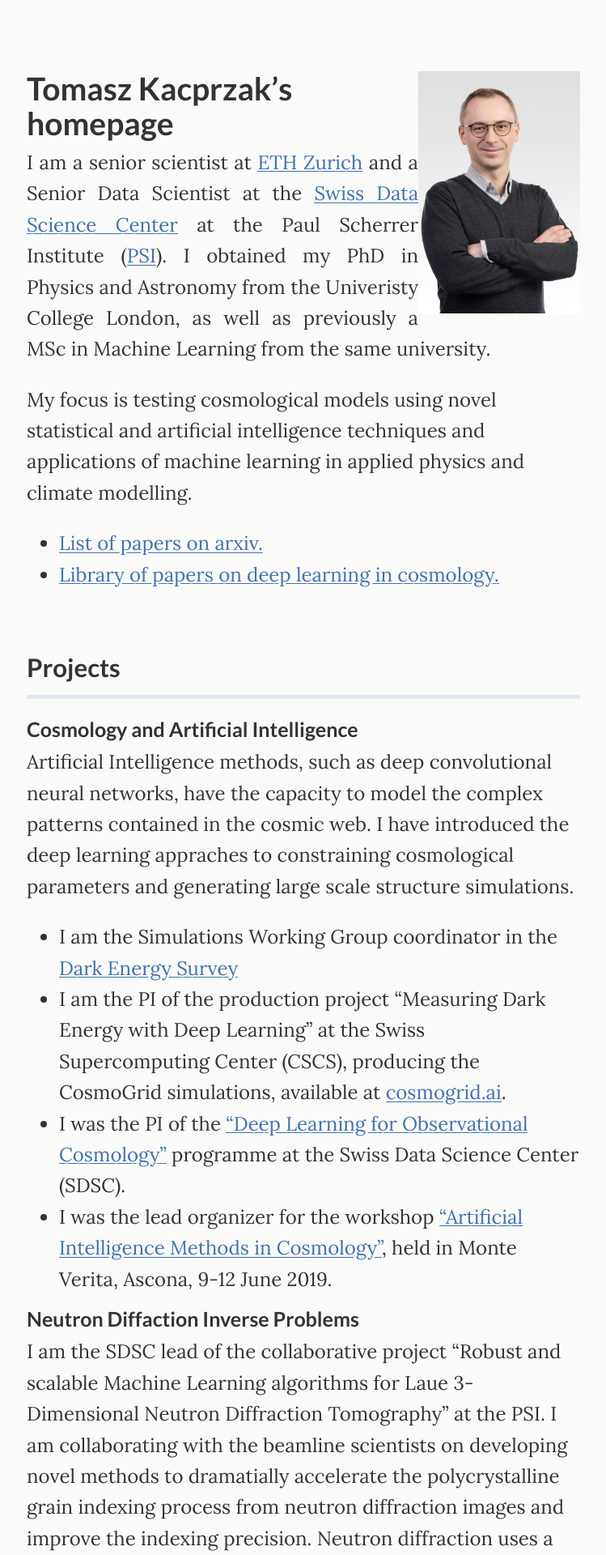
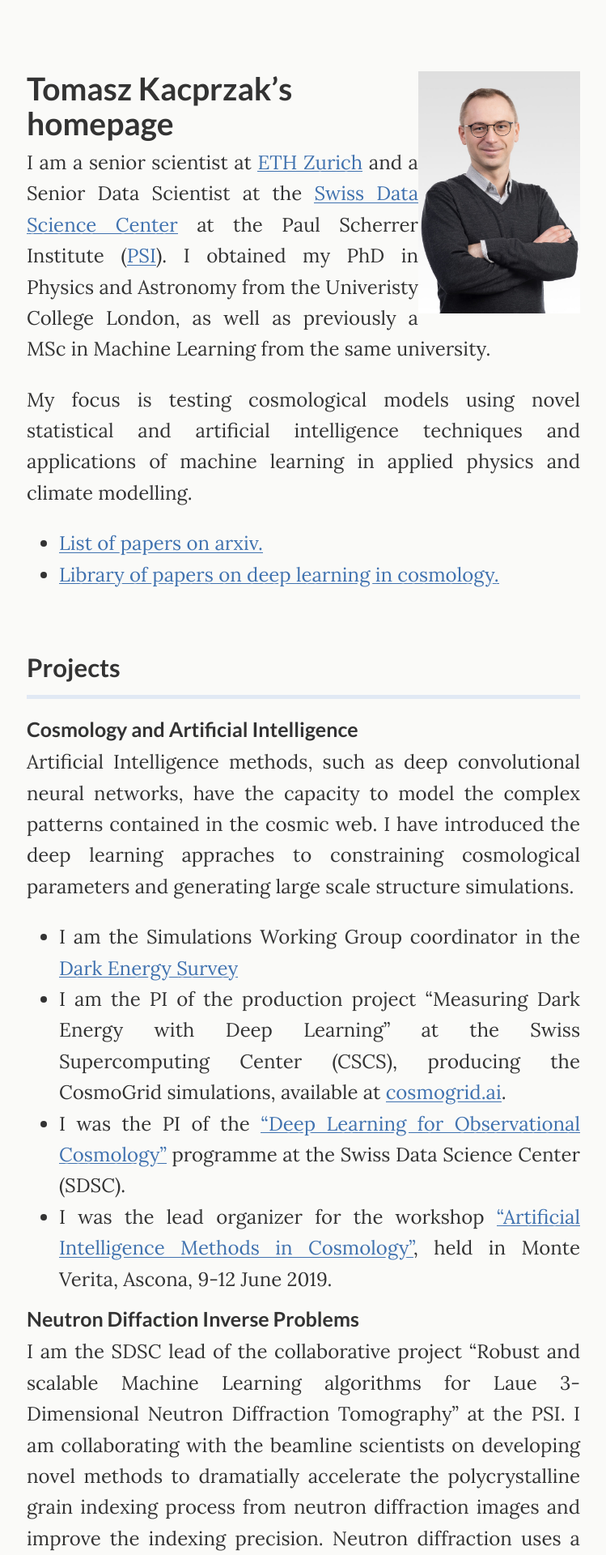
Before and after one commit to tomaszkacprzak/tomaszkacprzak.github.io, a Jekyll site: the page built from index.md, in a window 1280 px wide. Shown: the top 1920 px of the page at 81% size, without its empty margins (265-1014 px from the left). Built offline with Jekyll 4.4.1, drawn with Linux system fonts in a browser that asks for light colours.

Commit message:
Update index.md

```diff
--- a/index.md
+++ b/index.md
@@ -10,14 +10,16 @@ layout: default
 # **Tomasz Kacprzak's homepage**
 
 
-<div style="text-align: justify"> I am a senior scientist at [ETH Zurich](https://www.cosmology.ethz.ch) and a Senior Data Scientist at the [Swiss Data Science Center](https://www.datascience.ch) at the Paul Scherrer Institute ([PSI](https://www.psi.ch)). I obtained my PhD in Physics and Astronomy from the Univeristy College London, as well as previously a MSc in Machine Learning from the same university.
-</div>
+<div style="text-align: justify">
+I am a senior scientist at [ETH Zurich](https://www.cosmology.ethz.ch) and a Senior Data Scientist at the [Swiss Data Science Center](https://www.datascience.ch) at the Paul Scherrer Institute ([PSI](https://www.psi.ch)). I obtained my PhD in Physics and Astronomy from the Univeristy College London, as well as previously a MSc in Machine Learning from the same university.
+
 
 My focus is testing cosmological models using novel statistical and artificial intelligence techniques and applications of machine learning in applied physics and climate modelling.
 
    *   [List of papers on arxiv.](https://arxiv.org/find/astro-ph/1/au:+Kacprzak_T/0/1/0/all/0/1)
    *   [Library of papers on deep learning in cosmology.](https://ui.adsabs.harvard.edu//#user/libraries/Tm731Ip0TkqWf9jLr5bMpA)
 
+</div>
 
 <br>
 
@@ -27,32 +29,42 @@ My focus is testing cosmological models using novel statistical and artificial i
 
 
 ### Cosmology and Artificial Intelligence
+
+<div style="text-align: justify">
 Artificial Intelligence methods, such as deep convolutional neural networks, have the capacity to model the complex patterns contained in the cosmic web.
 I have introduced the deep learning appraches to constraining cosmological parameters and generating large scale structure simulations.
  * I am the Simulations Working Group coordinator in the [Dark Energy Survey](https://www.darkenergysurvey.org)
  * I am the PI of the production project "Measuring Dark Energy with Deep Learning" at the Swiss Supercomputing Center (CSCS), producing the CosmoGrid simulations, available at [cosmogrid.ai](www.cosmogrid.ai).
  * I was the PI of the ["Deep Learning for Observational Cosmology"](https://datascience.ch/project/deep-learning-for-observational-cosmology-dloc/) programme at the Swiss Data Science Center (SDSC).
  * I was the lead organizer for the workshop ["Artificial Intelligence Methods in Cosmology"](https://sites.google.com/site/aicosmo2019/), held in Monte Verita, Ascona, 9-12 June 2019.
+</div>
 
 ### Neutron Diffaction Inverse Problems
 
+<div style="text-align: justify">
 I am the SDSC lead of the collaborative project "Robust and scalable Machine Learning algorithms for Laue 3-Dimensional Neutron Diffraction Tomography" at the PSI. I am collaborating with the beamline scientists on developing novel methods to dramatially accelerate the polycrystalline grain indexing process from neutron diffraction images and improve the indexing precision. Neutron diffraction uses a wide wavelength beam, which the inversion process is particularly difficult due to its combinatorial nature.
+</div>
 
 ### Climate simulations compression
 
+<div style="text-align: justify">
 I am the lead data scientist at SDSC's contribution to the [Exclaim](https://exclaim.ethz.ch/) project. I am developing fast and versatile methods for compressing massive climate simulations, aiming at 1km resolution maps produced by the upcoming Alps supercomputing cluster at CSCS. I am investigating possible applications of machine learning techniques to aid the efficiency and accuracy of climate simulations.
+</div>
 
 ### Forward modelling of telescope images
 
+<div style="text-align: justify">
 I have worked on building end-to-end simulations of various telescope images, using parametric models for galaxy populations.
 I have pioneered the use of Approximate Bayesian Computation (ABC) techniques to constrain galaxy population models with simulations.
 I worked on DES, CFHT and Subaru results, as well as statistical and computational techniques enabling the practical use of this approach.
+</div>
 
 ### Weak gravitational lensing analysis
 
+<div style="text-align: justify">
 The full cosmological lensing analysis is complex: starting from understanding the effects affecting the pixels in the telescope camera, through modelling of atmospheric image distortions, measuring shapes of galaxies, and simulation-driven systematic errors control. Finally, I am exploring novel methods of extracting information from weak gravitational lensing datasets with Convolutional Neural Networks.
 I am involved in the Dark Energy Survey project, which is currently observing the southern sky to create the largest galaxy survey to date: [www.darkenergysurvey.org](www.darkenergysurvey.org).
-
+</div>
 
 <br>
 
@@ -60,9 +72,9 @@ I am involved in the Dark Energy Survey project, which is currently observing th
 ## New projects
 -------------------------------------
 
-
+<div style="text-align: justify">
 If you are a masters student in cosmology, computer science or statistics, and are interested in a project, you send me an email at tomaszk at phys dot ethz dot ch.
-
+</div>
 
 
 
```
